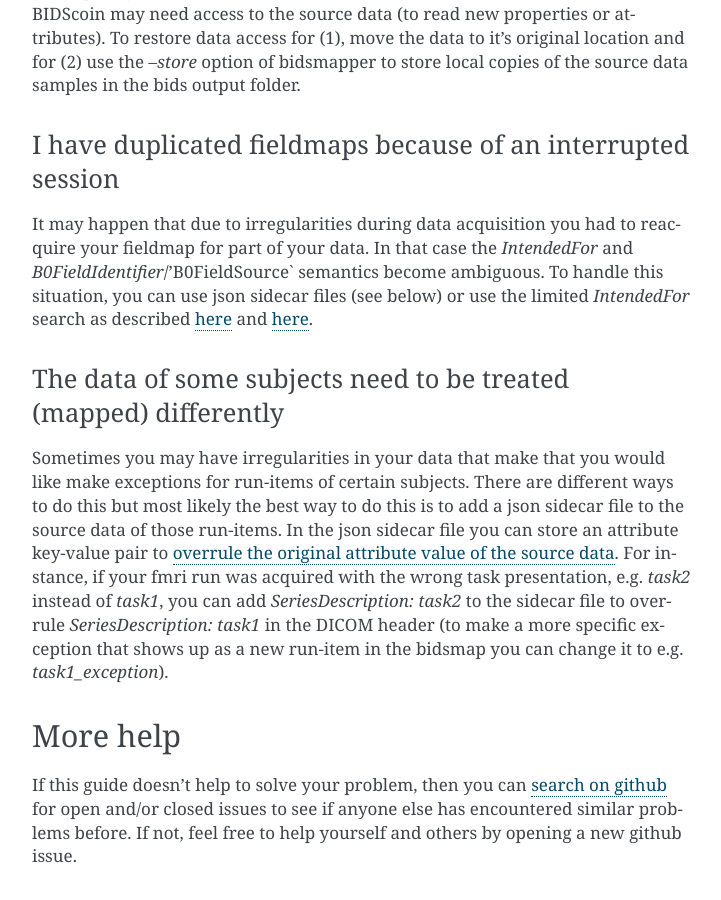
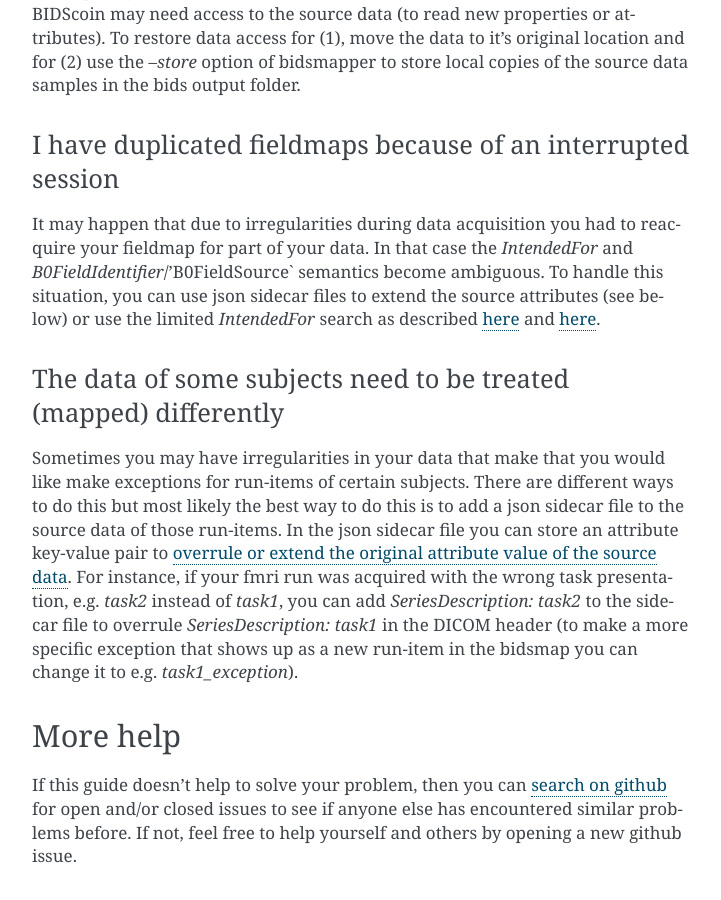
Before and after one commit to Donders-Institute/bidscoin, a Sphinx documentation site: the page built from docs/troubleshooting.rst, in a window 1280 px wide and 900 px high, scrolled down 2092 px. Shown: the whole window, without its empty margins (388-1109 px from the left). Built offline with Sphinx 7.4.7, drawn with Linux system fonts in a browser that asks for light colours.

Commit message:
Doc updates

```diff
--- a/docs/troubleshooting.rst
+++ b/docs/troubleshooting.rst
@@ -53,11 +53,11 @@
 
 I have duplicated fieldmaps because of an interrupted session
 ^^^^^^^^^^^^^^^^^^^^^^^^^^^^^^^^^^^^^^^^^^^^^^^^^^^^^^^^^^^^^
-It may happen that due to irregularities during data acquisition you had to reacquire your fieldmap for part of your data. In that case the `IntendedFor` and `B0FieldIdentifier`/'B0FieldSource` semantics become ambiguous. To handle this situation, you can use json sidecar files (see below) or use the limited `IntendedFor` search as described `here <bidsmap.html#intendedfor>`__ and `here <https://github.com/Donders-Institute/bidscoin/issues/123>`__.
+It may happen that due to irregularities during data acquisition you had to reacquire your fieldmap for part of your data. In that case the `IntendedFor` and `B0FieldIdentifier`/'B0FieldSource` semantics become ambiguous. To handle this situation, you can use json sidecar files to extend the source attributes (see below) or use the limited `IntendedFor` search as described `here <bidsmap.html#intendedfor>`__ and `here <https://github.com/Donders-Institute/bidscoin/issues/123>`__.
 
 The data of some subjects need to be treated (mapped) differently
 ^^^^^^^^^^^^^^^^^^^^^^^^^^^^^^^^^^^^^^^^^^^^^^^^^^^^^^^^^^^^^^^^^
-Sometimes you may have irregularities in your data that make that you would like make exceptions for run-items of certain subjects. There are different ways to do this but most likely the best way to do this is to add a json sidecar file to the source data of those run-items. In the json sidecar file you can store an attribute key-value pair to `overrule the original attribute value of the source data <bidsmap.html#structure-and-content>`__. For instance, if your fmri run was acquired with the wrong task presentation, e.g. `task2` instead of `task1`, you can add `SeriesDescription: task2` to the sidecar file to overrule `SeriesDescription: task1` in the DICOM header (to make a more specific exception that shows up as a new run-item in the bidsmap you can change it to e.g. `task1_exception`).
+Sometimes you may have irregularities in your data that make that you would like make exceptions for run-items of certain subjects. There are different ways to do this but most likely the best way to do this is to add a json sidecar file to the source data of those run-items. In the json sidecar file you can store an attribute key-value pair to `overrule or extend the original attribute value of the source data <bidsmap.html#structure-and-content>`__. For instance, if your fmri run was acquired with the wrong task presentation, e.g. `task2` instead of `task1`, you can add `SeriesDescription: task2` to the sidecar file to overrule `SeriesDescription: task1` in the DICOM header (to make a more specific exception that shows up as a new run-item in the bidsmap you can change it to e.g. `task1_exception`).
 
 More help
 ---------
```
